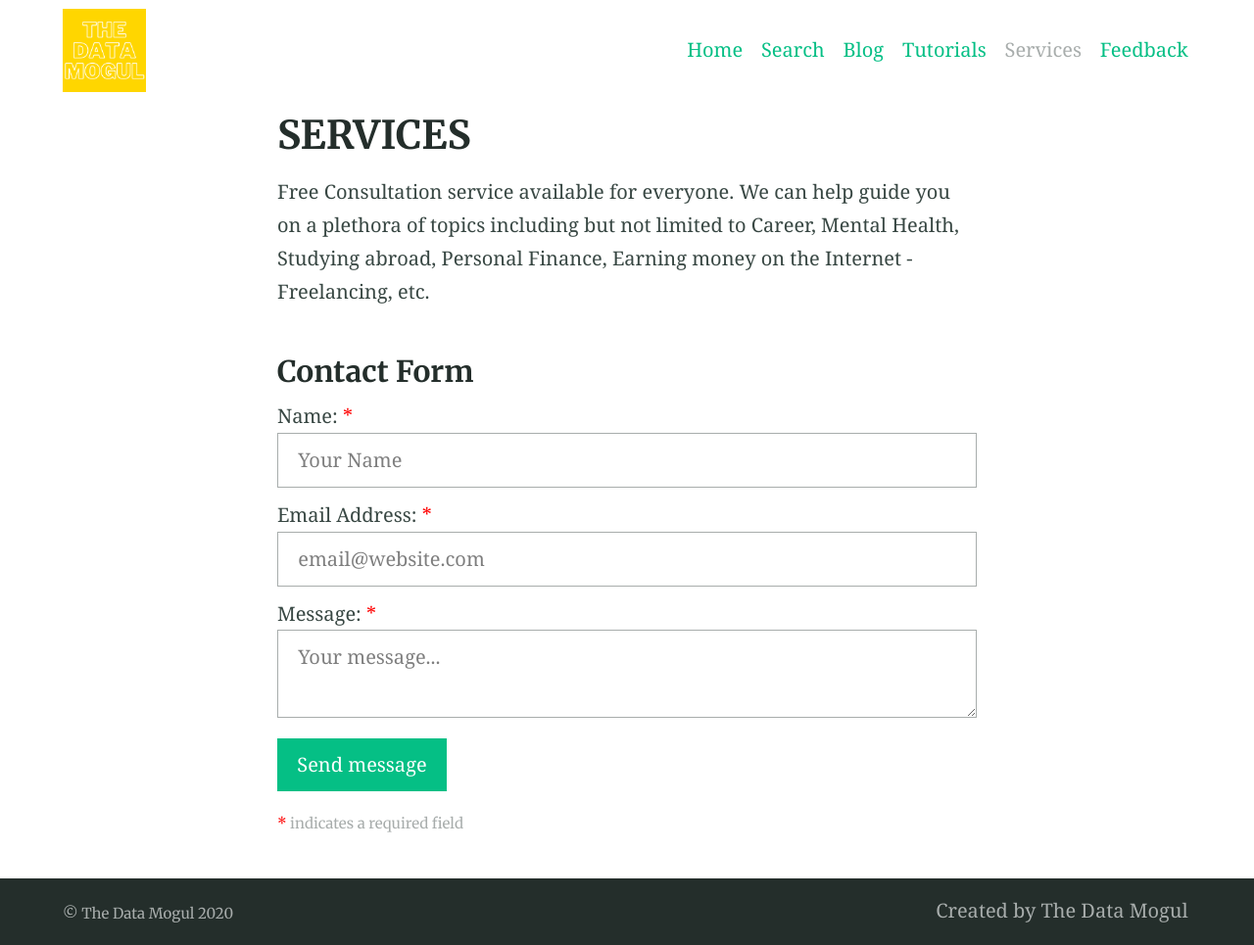
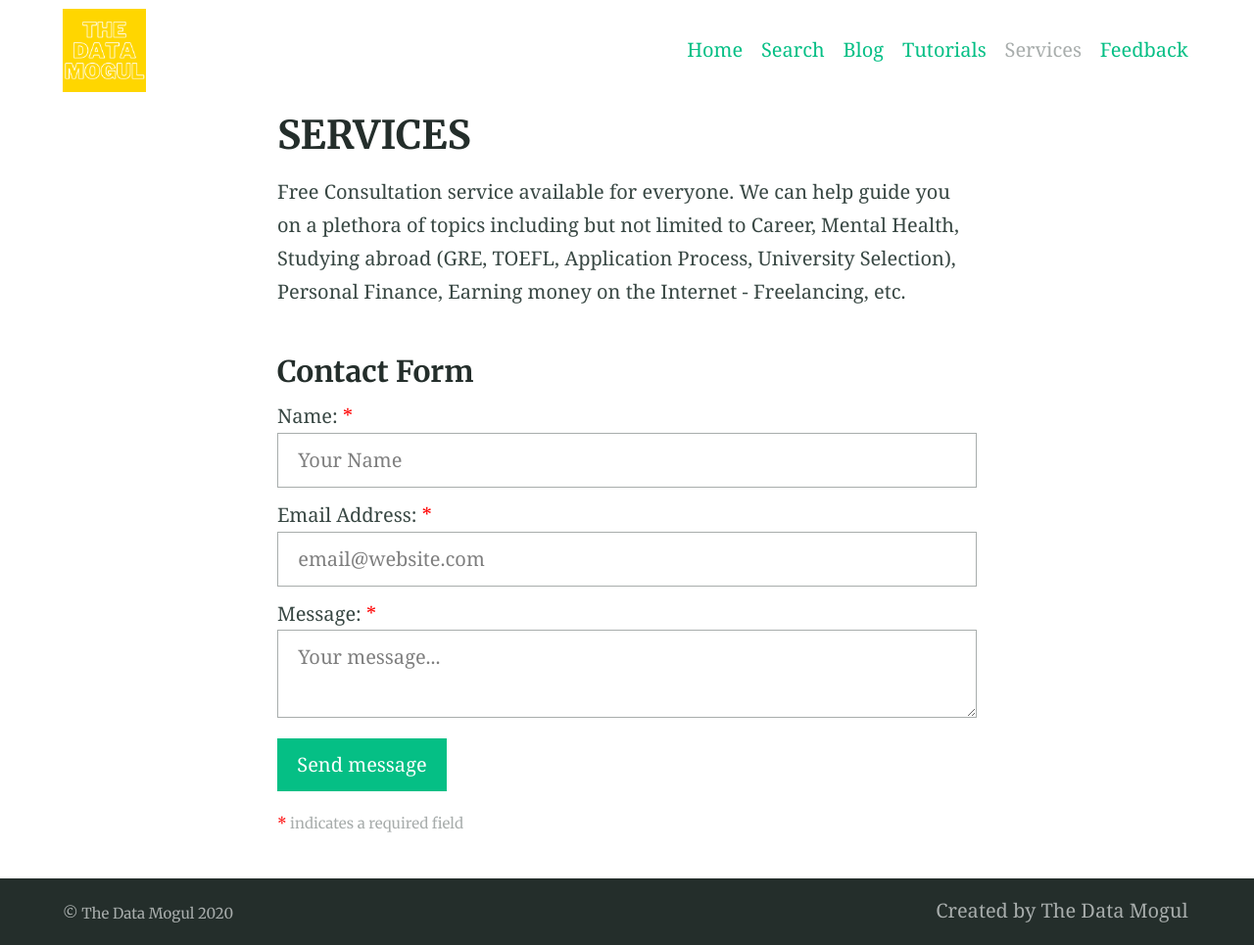
Before and after one commit to the-data-mogul/the-data-mogul.github.io, a Jekyll site: the page built from services.md, in a window 1280 px wide. Shown: the whole page at 98% size. Built offline with Jekyll 4.4.1, drawn with Linux system fonts in a browser that asks for light colours; our own code applies the rules of GitHub Pages for plain Markdown files.

Commit message:
Update services.md

```diff
--- a/services.md
+++ b/services.md
@@ -2,7 +2,7 @@
 title: SERVICES
 ---
 
-Free Consultation service available for everyone. We can help guide you on a plethora of topics including but not limited to Career, Mental Health, Studying abroad, Personal Finance, Earning money on the Internet - Freelancing, etc.
+Free Consultation service available for everyone. We can help guide you on a plethora of topics including but not limited to Career, Mental Health, Studying abroad (GRE, TOEFL, Application Process, University Selection), Personal Finance, Earning money on the Internet - Freelancing, etc.
 
 ### Contact Form
 
```
